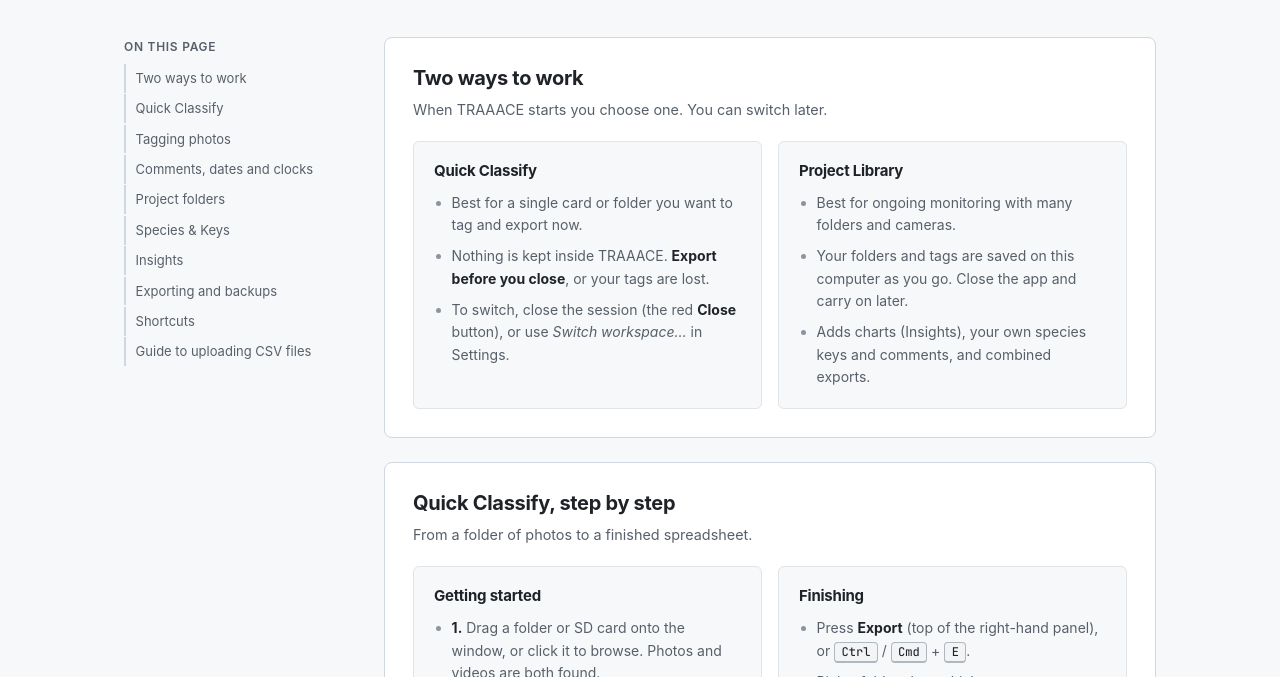
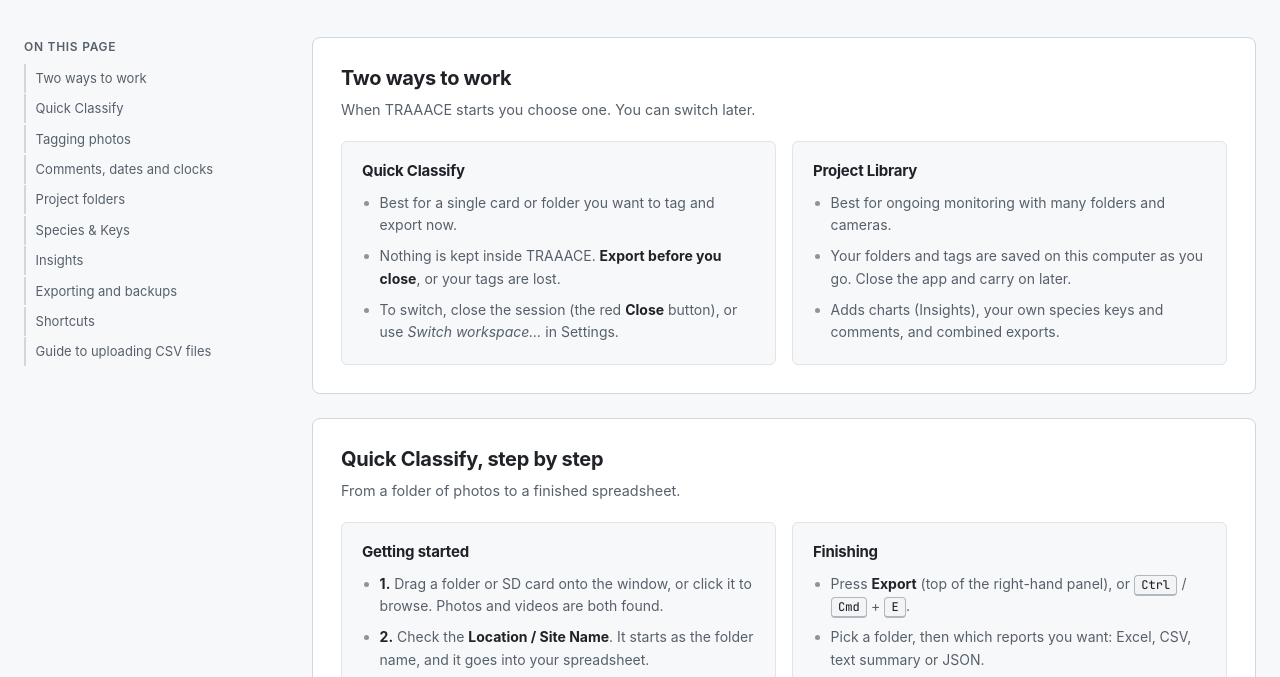
Before and after one commit to just8080/traaace_web, a plain HTML site: page guide.html in a window 1280 px wide. Shown: the part 227-904 px from the top of the page. Drawn offline with Linux system fonts and the light colour scheme; a web font is replaced by a local one.

Commit message:
Site guide: wider page (up to 1400px) and versioned stylesheet link

```diff
--- a/guide.html
+++ b/guide.html
@@ -29,10 +29,10 @@
     })();
   </script>
 
-  <link rel="stylesheet" href="styles.css">
+  <link rel="stylesheet" href="styles.css?v=2">
 </head>
 
-<body>
+<body class="guide-page">
   <a class="skip" href="#main">Skip to content</a>
 
   <header class="bar">
--- a/styles.css
+++ b/styles.css
@@ -631,6 +631,11 @@
 }
 
 /* ---- User guide page ---- */
+/* A wider page than the home page, so the two-column boxes are not cramped. The header and footer match. */
+.guide-page {
+  --page-w: 1400px;
+}
+
 .page-head {
   padding-top: 3.5rem;
 }
@@ -643,8 +648,8 @@
 
 .guide {
   display: grid;
-  grid-template-columns: 220px minmax(0, 1fr);
-  gap: 2.5rem;
+  grid-template-columns: 240px minmax(0, 1fr);
+  gap: 3rem;
   align-items: start;
   padding-top: 2.5rem;
 }
```
Also changed, not shown: index.html (+1 -1 lines).
